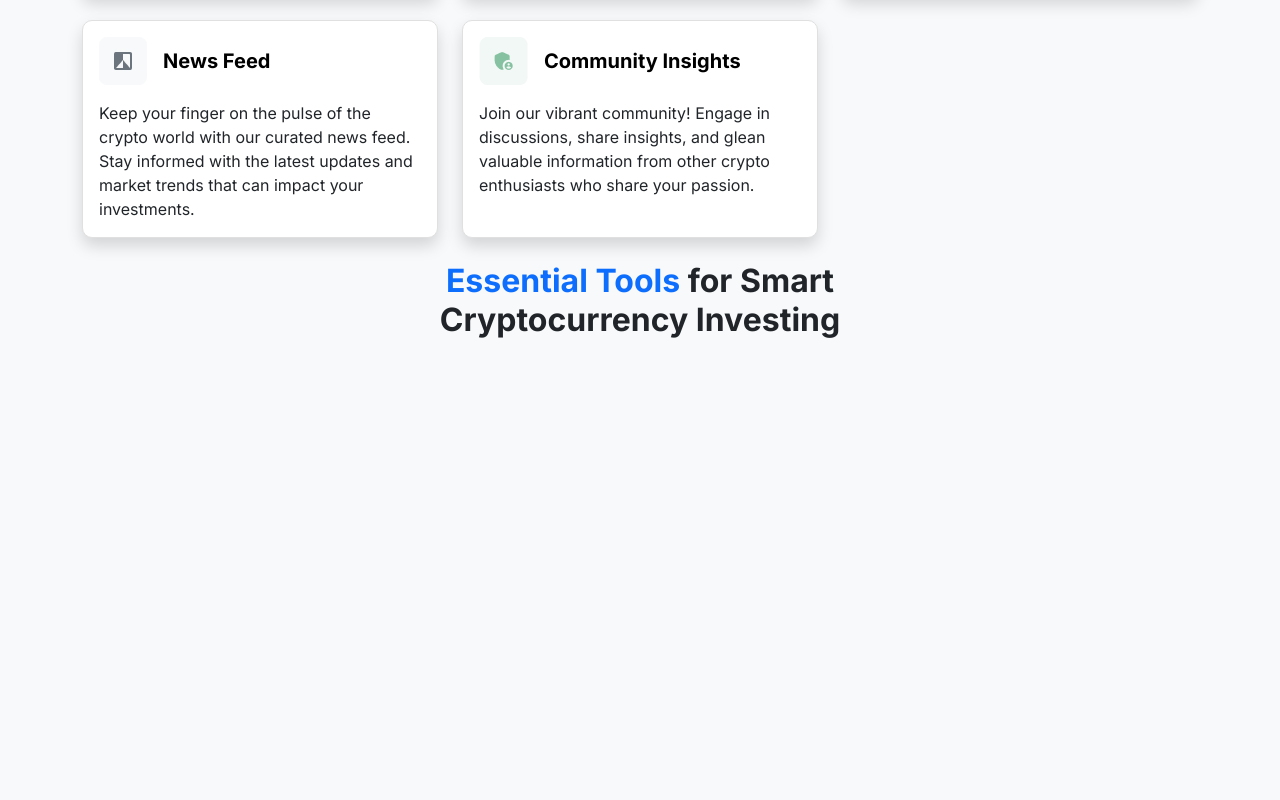
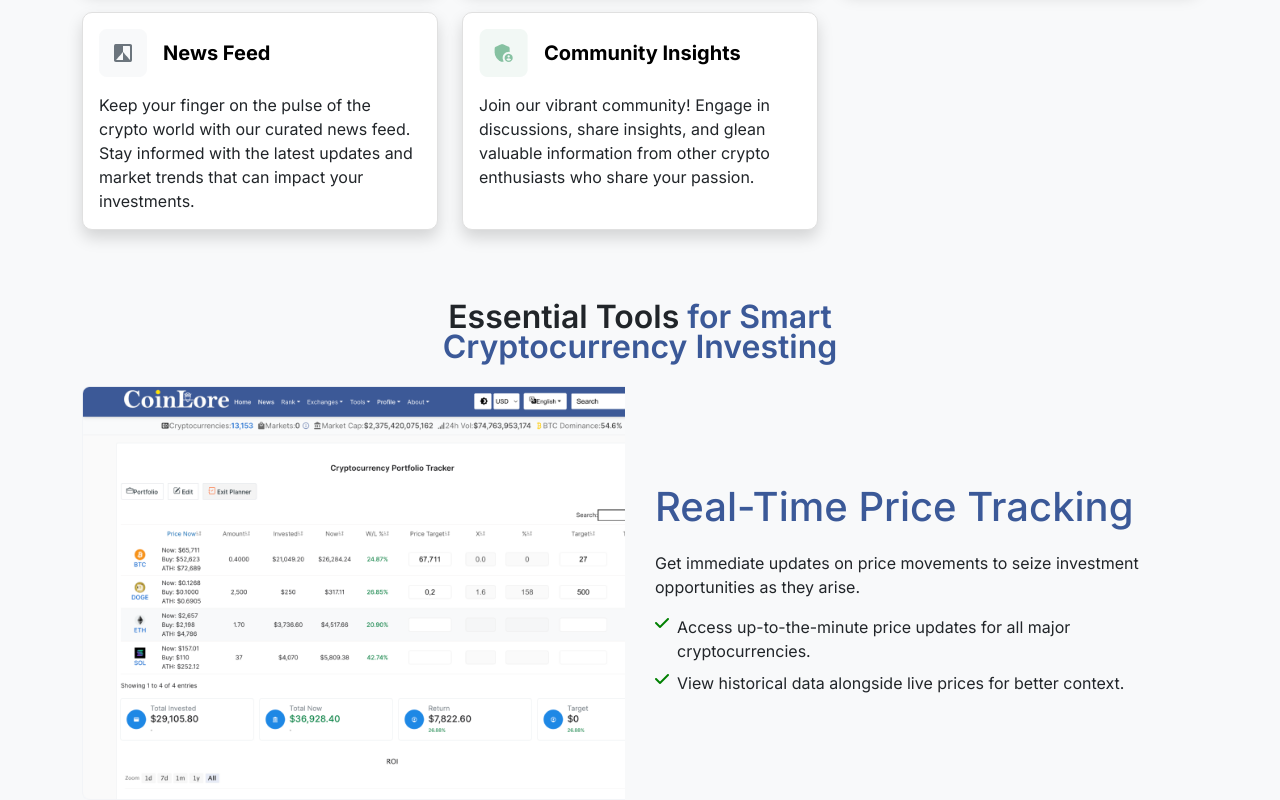
Before and after one commit to AgriSync-Dev/Coin, a plain HTML site: page index.html in a window 1280 px wide. Shown: the part 1016-1816 px from the top of the page. Before the commit the page ends 1379 px from the top, so only its background shows below. Drawn offline with nearby package versions, Linux system fonts and the light colour scheme.

Commit message:
completed the realtime sectionpage

```diff
--- a/index.html
+++ b/index.html
@@ -14,7 +14,7 @@
 </head>
 <body>
 
-    <!-- 1st page -->
+    <!-- first page -->
 
 
     <div class="container mt-5">
@@ -43,9 +43,9 @@
       </h5>
 
 
-    <h2 class="text-center mb-4 fw-bolder">Why Choose <span class="text-primary">CoinLore?</span></h2>
-    <div class="row">
-
+      <h2 class="text-center mb-4 fw-semibold" style=" line-height: 30px;">Why Choose <span  style="color:#3B5998">CoinLore?</span></h2>
+      <div class="row">
+     <!-- need to fix  -->
         <div class="col-md-4 mb-4">
             <div class="card h-100 shadow">
                 <div class="card-body">
@@ -152,18 +152,55 @@
 </div>
 
 
-<!-- step 4  -->
-<div class="row align-items-center">
-    <div class="col-md-6 left-section">
+<!-- third page  -->
+<div class="container mt-5">
+    <div class="row align-items-center">
+        <div class="col-12">
+            <h2 class="text-center mb-4 fw-semibold" style="line-height: 30px; color: #3B5998;">
+                <span class="text-dark">Essential Tools</span> for Smart <br>
+                Cryptocurrency Investing
+            </h2>
+        </div>
     </div>
+
+    <div class="row align-items-center">
+
+        <div class="col-md-6 image-container left-section">
+            <img src="/assets/Mockupthird.png" alt="Mockupthird" class="img-fluid">
+        </div>
+
+
+        <div class="col-md-6 right-section">
+            <!-- Heading and description inside flex column -->
+            <div class="d-flex flex-column">
+                <!-- Heading -->
+                <h1>Real-Time Price Tracking</h1>
+
+                <!-- Description paragraph -->
+                <p>Get immediate updates on price movements to seize investment opportunities as they arise.</p>
+
+                <!-- Checkmark and descriptions -->
+                <div class="d-flex flex-column">
+                    <!-- First check and description -->
+                    <div class="d-flex align-items-start mb-2">
+                        <i class="fa-solid fa-check me-2" style="color: green;"></i>
+                        <p class="mb-0">Access up-to-the-minute price updates for all major cryptocurrencies.</p>
+                    </div>
+
+                    <!-- Second check and description -->
+                    <div class="d-flex align-items-start mb-2">
+                        <i class="fa-solid fa-check me-2" style="color: green;"></i>
+                        <p class="mb-0">View historical data alongside live prices for better context.</p>
+                    </div>
+                </div>
+            </div>
+        </div>
+
 </div>
 
-<div container mt-5>
-    <h2 class="text-center mb-4 fw-bolder"><span class="text-primary">Essential Tools</span> for Smart <br>
-    Cryptocurrency Investing</h2>
 
 
-</div>
+
 
 
 <script src="https://cdn.jsdelivr.net/npm/bootstrap@5.3.3/dist/js/bootstrap.bundle.min.js" integrity="sha384-YvpcrYf0tY3lHB60NNkmXc5s9fDVZLESaAA55NDzOxhy9GkcIdslK1eN7N6jIeHz" crossorigin="anonymous"></script>
```
